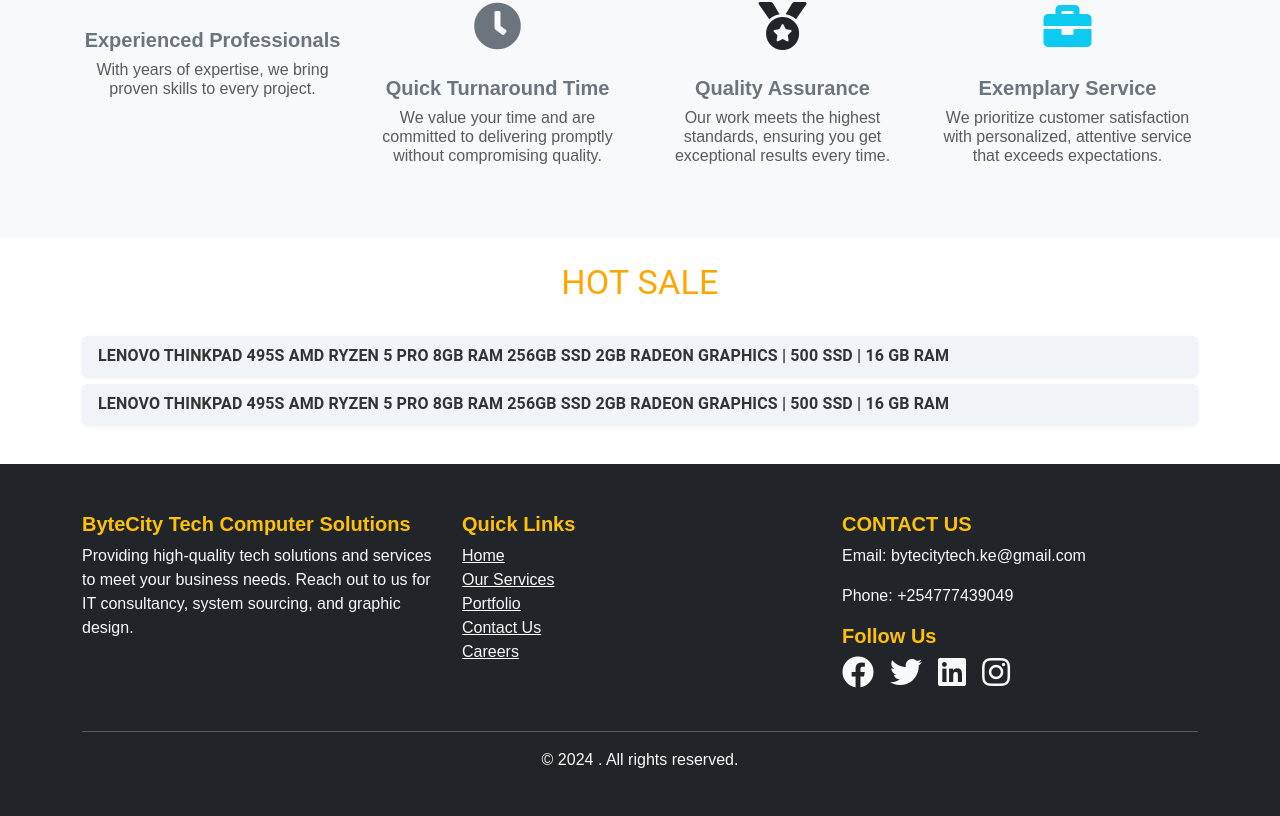
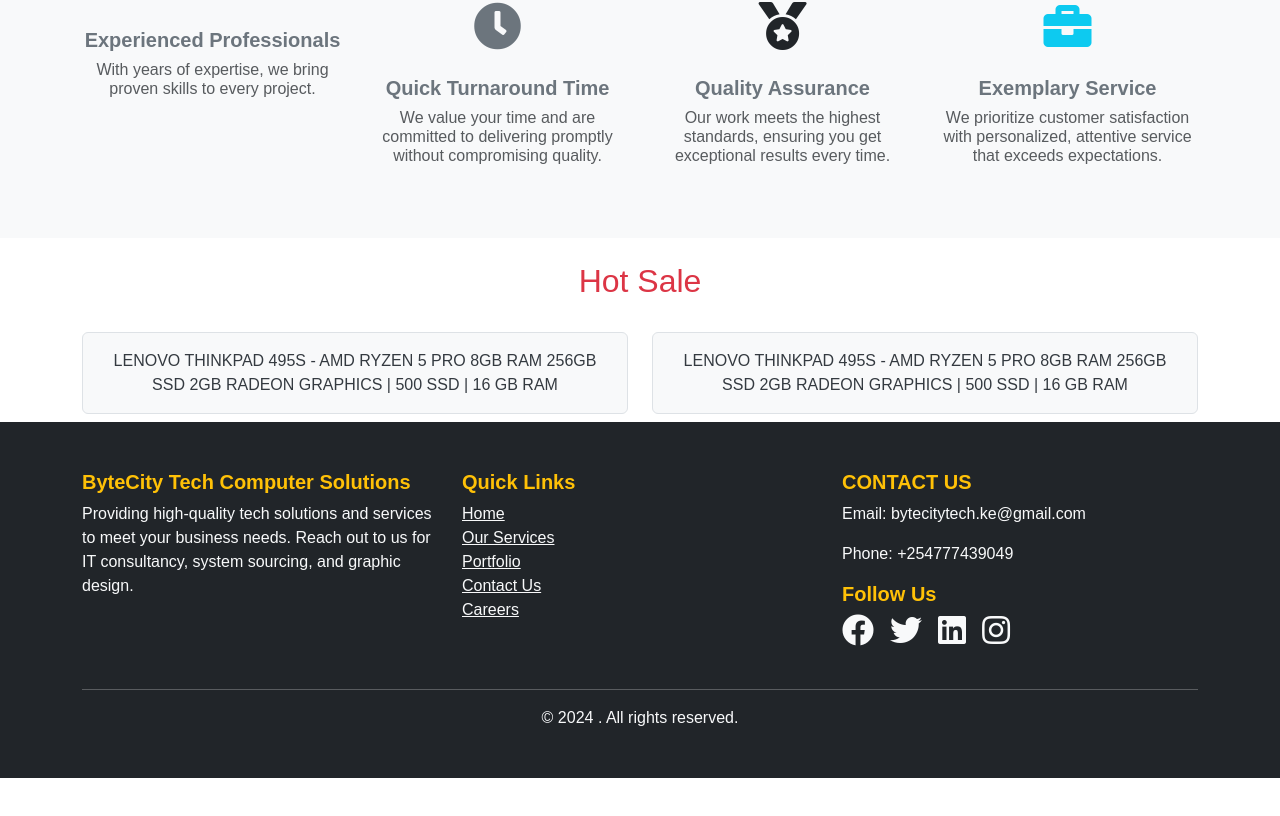
Before and after one commit to un-rated-sniper/bytecity, a React (Vite) app: page / in a window 1280 px wide. Shown: the part 2343-3159 px from the top of the page. After the commit the page ends 3121 px from the top, so only its background shows below. Built offline with nearby package versions, Linux system fonts and the light colour scheme; a small style sheet from the web is missing.

Commit message:
Update HotSale.tsx
redefining of the HotSale modal

```diff
--- a/src/components/HotSale.tsx
+++ b/src/components/HotSale.tsx
@@ -1,89 +1,84 @@
 import React, { useState } from 'react';
-import { Box, Typography, List, ListItem, ListItemButton, Dialog, DialogTitle, DialogContent, DialogActions, Button } from '@mui/material';
-import 'bootstrap/dist/css/bootstrap.min.css';
+import { Container, Row, Col, Button, Modal } from 'react-bootstrap';
 
-// Define the type for each sale item
-type SaleItem = {
+interface Item {
   id: number;
   name: string;
-  specs: string;
-  details: string; // Additional details for the modal
-};
+  description: string;
+}
 
-// Define an array of hot sale items
-const saleItems: SaleItem[] = [
-  { id: 1, name: "LENOVO THINKPAD 495S", specs: "AMD RYZEN 5 PRO 8GB RAM 256GB SSD 2GB RADEON GRAPHICS | 500 SSD | 16 GB RAM", details: "2nd Gen AMD Ryzen Pro CPU, Radeon™ Vega Graphics, Lightweight and portable, Slim bezel display, All-day battery life, Top-notch security features, Optional WWAN connectivity" },
-  { id: 2, name: "LENOVO THINKPAD 495S", specs: "AMD RYZEN 5 PRO 8GB RAM 256GB SSD 2GB RADEON GRAPHICS | 500 SSD | 16 GB RAM", details: "2nd Gen AMD Ryzen Pro CPU, Radeon™ Vega Graphics, Lightweight and portable, Slim bezel display, All-day battery life, Top-notch security features, Optional WWAN connectivity" },
+const hotSalesItems: Item[] = [
+  { id: 1, name: 'LENOVO THINKPAD 495S', description: 'AMD RYZEN 5 PRO 8GB RAM 256GB SSD 2GB RADEON GRAPHICS | 500 SSD | 16 GB RAM' },
+  { id: 2, name: 'LENOVO THINKPAD 495S', description: 'AMD RYZEN 5 PRO 8GB RAM 256GB SSD 2GB RADEON GRAPHICS | 500 SSD | 16 GB RAM' },
   // Add more items as needed
 ];
 
-// HotSales component definition
 const HotSale: React.FC = () => {
-  // State to track selected item and modal open/close status
-  const [selectedItem, setSelectedItem] = useState<SaleItem | null>(null);
-  const [isModalOpen, setIsModalOpen] = useState(false);
+  const [selectedItem, setSelectedItem] = useState<Item | null>(null);
+  const [showModal, setShowModal] = useState(false);
 
-  // Function to handle clicks on each sale item
-  const handleClick = (item: SaleItem) => {
+  const handleClick = (item: Item) => {
     setSelectedItem(item);
-    setIsModalOpen(true);
+    setShowModal(true);
   };
 
-  // Function to close the modal
   const handleClose = () => {
-    setIsModalOpen(false);
+    setShowModal(false);
     setSelectedItem(null);
   };
 
   return (
-    <Box className="container my-4 text-center">
-      <Typography variant="h4" component="h2" color="primary" className="mb-4" style={{ color: "orange" }}>
-        HOT SALE
-      </Typography>
+    <Container>
+      <h2 className="text-center text-danger my-4">Hot Sale</h2>
+      <Row className="justify-content-center">
+        {hotSalesItems.map(item => (
+          <Col key={item.id} xs={10} md={8} lg={6} className="my-2">
+            <div
+              className="p-3 border rounded bg-light text-center clickable"
+              onClick={() => handleClick(item)}
+              style={{ cursor: 'pointer' }}
+            >
+              {item.name} - {item.description}
+            </div>
+          </Col>
+        ))}
+      </Row>
 
-      <List>
-        {saleItems.map((item) => (
-          <ListItem key={item.id} disablePadding>
-            <ListItemButton onClick={() => handleClick(item)} className="rounded shadow-sm mb-2" style={{ backgroundColor: "#f0f4f8" }}>
-              <Typography variant="body1" style={{ fontWeight: "bold", color: "#333" }}>
-                {item.name} {item.specs}
-              </Typography>
-            </ListItemButton>
-          </ListItem>
-        ))}
-      </List>
-
-      {/* Modal for showing item details */}
-      <Dialog open={isModalOpen} onClose={handleClose} maxWidth="sm" fullWidth>
-        <DialogTitle style={{ fontWeight: "bold", color: "#333" }}>
-          {selectedItem?.name}
-        </DialogTitle>
-        <DialogContent>
-          <Typography variant="subtitle1" color="textSecondary">
-            Portable business partner
-          </Typography>
-          <Typography variant="h5" style={{ fontWeight: "bold", marginTop: "0.5rem" }}>
-            {selectedItem?.name} (14") Laptop
-          </Typography>
-          <Typography variant="subtitle1" style={{ color: "#555" }}>
-            New Options Available
-          </Typography>
-          <Box mt={2}>
-            <Typography variant="body1" color="textSecondary">
-              {selectedItem?.details}
-            </Typography>
-          </Box>
-        </DialogContent>
-        <DialogActions>
-          <Button variant="contained" color="primary" onClick={() => alert(`Ordering: ${selectedItem?.name}`)}>
-            Order
-          </Button>
-          <Button onClick={handleClose} color="secondary">
-            Close
-          </Button>
-        </DialogActions>
-      </Dialog>
-    </Box>
+      {/* Modal for Item Details */}
+      <Modal show={showModal} onHide={handleClose} centered>
+        <Modal.Header closeButton>
+          <Modal.Title>{selectedItem?.name}</Modal.Title>
+        </Modal.Header>
+        <Modal.Body>
+          <Row>
+            <Col md={6}>
+              {/* Placeholder for the image */}
+              <img
+                src="https://via.placeholder.com/250"
+                alt={selectedItem?.name}
+                className="img-fluid"
+              />
+            </Col>
+            <Col md={6}>
+              <h4>{selectedItem?.name}</h4>
+              <p className="text-muted">{selectedItem?.description}</p>
+              <ul>
+                <li>2nd Gen AMD Ryzen Pro CPU</li>
+                <li>Radeon Vega Graphics</li>
+                <li>Lightweight and portable</li>
+                <li>Slim bezel display</li>
+                <li>All-day battery life</li>
+                <li>Top-notch security features</li>
+                <li>Optional WWAN connectivity</li>
+              </ul>
+              <Button variant="primary" className="mt-3" block>
+                Order Now
+              </Button>
+            </Col>
+          </Row>
+        </Modal.Body>
+      </Modal>
+    </Container>
   );
 };
 
```
